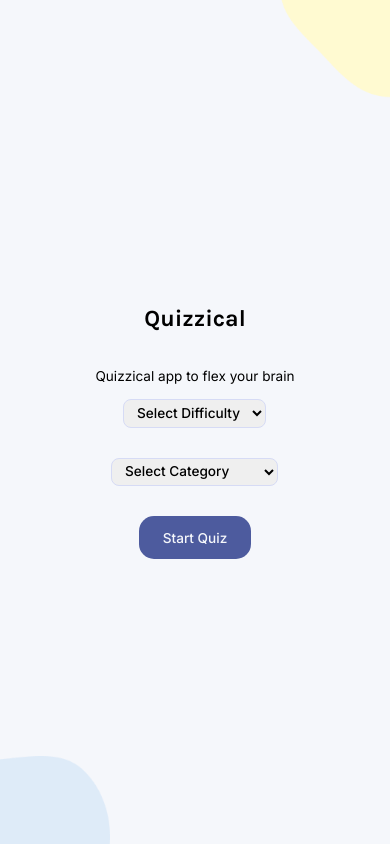
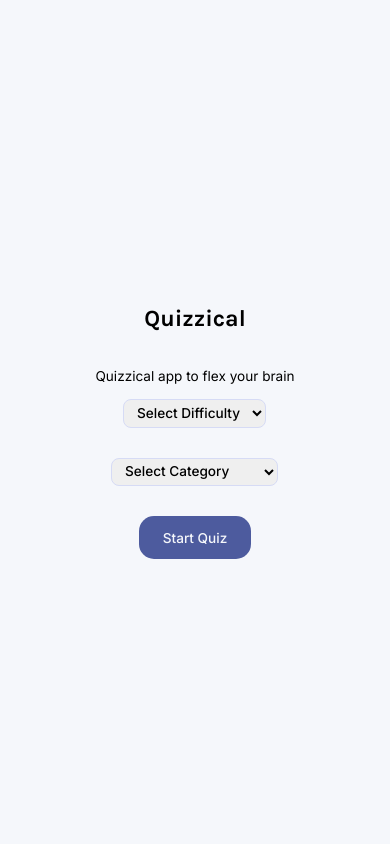
Before and after one commit to sara02selvaraj/Quizzical-App, a React (Create React App) app: page / in a window 390 px wide. Built offline with nearby package versions, Linux system fonts and the light colour scheme.

Commit message:
removed-blob

```diff
--- a/src/App.css
+++ b/src/App.css
@@ -30,7 +30,7 @@ body {
 
 main {
   max-width: 700px;
-  min-height: 80vh;
+  min-height: 100vh;
   margin: 0 auto;
   display: flex;
   flex-direction: column;
@@ -38,18 +38,6 @@ main {
   justify-content: center;
   text-align: center;
   background-color: var(--bg-primary);
-  margin-top: 50px;
-  position: relative;
-}
-.blob-blue{
-  position: absolute;
-  top:0;
-  right:0;
-}
-.blob-yellow{
-  position: absolute;
-  bottom:0;
-  left:0;
 }
 .btn{
   background-color: var(--clr-accent);
@@ -149,16 +137,6 @@ main {
   .container{
     width:96%;
   }
-  .blob-blue{
-    position: absolute;
-    top:-50;
-    right:-50;
-  }
-  .blob-yellow{
-    position: absolute;
-    bottom:0;
-    left:0;
-  }
   .question--answers .answers-item {
     padding: 0.29em 1.36em;
     font-weight:var(--fw-bold);
--- a/src/App.js
+++ b/src/App.js
@@ -1,9 +1,7 @@
 import { nanoid } from "nanoid"
-import { useState, useRef } from "react"
+import { useState} from "react"
 import Confetti from "react-confetti"
 import he from 'he'
-import blob from './assets/img/blob.png'
-import blob1 from './assets/img/blob1.png'
 import StartQuiz from "./components/StartQuiz"
 import QuizContainer from "./components/QuizContainer"
 import {category} from './category'
@@ -109,14 +107,12 @@ function App() {
     <main>
       {score >= 4 && <Confetti width={650} height={600}/> }
       <div className="container">
-        <img className="img blob-yellow" src={blob} alt=''/>
         {quiz.length ? (
           <QuizContainer quiz={quiz} handleSelected={handleSelected}
           displayResult={displayResult} score={score} handleRestart={handleRestart} handleSubmit={handleSubmit}/>
         ) : (
           <StartQuiz handleQuiz={handleQuiz} types = {generateCategoryTypeForDropDown()}/>
         )}
-        <img className="img blob-blue" src={blob1} alt=''/>
       </div>
     </main>
   )
```
